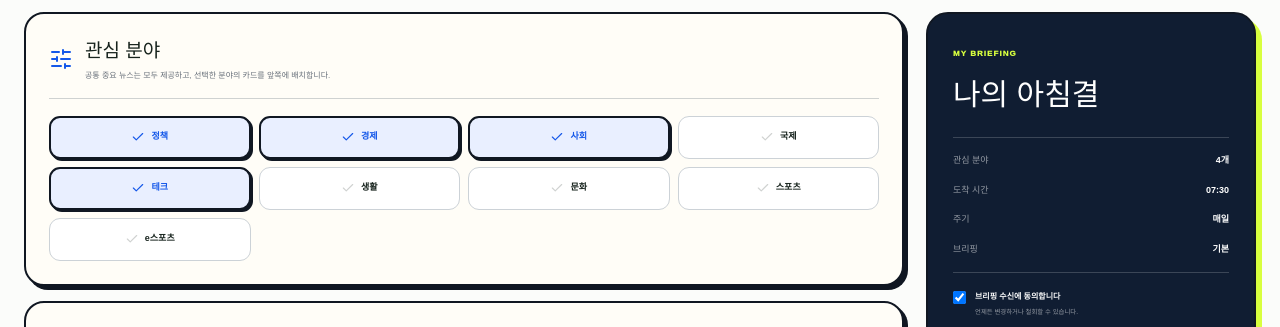
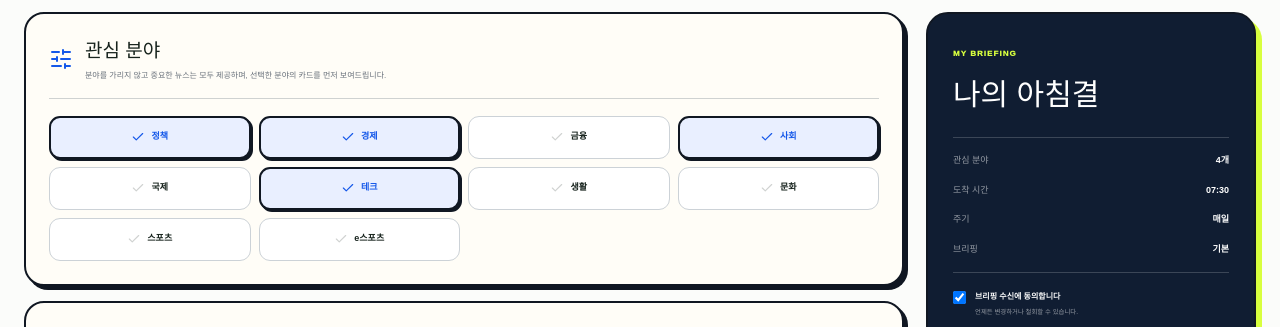
Before and after one commit to boclair98/achim-gyeol, a Next.js app in the folder frontend/: page /preferences in a window 1280 px wide. Shown: the part 502-829 px from the top of the page. Built offline with nearby package versions, Linux system fonts and the light colour scheme; no server answers.

Commit message:
관심 분야 안내와 금융 항목 보강

```diff
--- a/frontend/components/PreferenceCenter.tsx
+++ b/frontend/components/PreferenceCenter.tsx
@@ -6,7 +6,7 @@ import { defaultReaderPreferences, type ReaderPreferences } from "@/lib/experien
 import { deviceHeaders } from "@/lib/device";
 
 const apiBase = process.env.NEXT_PUBLIC_API_BASE_URL ?? "";
-const categories = ["정책", "경제", "사회", "국제", "테크", "생활", "문화", "스포츠", "e스포츠"];
+const categories = ["정책", "경제", "금융", "사회", "국제", "테크", "생활", "문화", "스포츠", "e스포츠"];
 
 export function PreferenceCenter() {
   const [preferences, setPreferences] = useState<ReaderPreferences>(defaultReaderPreferences);
@@ -86,7 +86,7 @@ export function PreferenceCenter() {
     <section className="preference-hero"><span>내 브리핑 설정</span><h1>뉴스가 나를 방해하지 않도록,<br /><em>분량과 관심사를 직접 정합니다.</em></h1><p>관심 분야, 읽을 분량과 알림 여부를 한곳에서 관리합니다. 브리핑은 매일 오전 7시 30분에 도착합니다.</p></section>
     <section className="preference-layout">
       <div className="preference-main">
-        <PreferenceBlock icon={SlidersHorizontal} title="관심 분야" description="공통 중요 뉴스는 모두 제공하고, 선택한 분야의 카드를 앞쪽에 배치합니다."><div className="choice-grid">{categories.map((item) => <button key={item} className={preferences.categories.includes(item) ? "active" : ""} onClick={() => toggle("categories", item)}><Check size={14} />{item}</button>)}</div></PreferenceBlock>
+        <PreferenceBlock icon={SlidersHorizontal} title="관심 분야" description="분야를 가리지 않고 중요한 뉴스는 모두 제공하며, 선택한 분야의 카드를 먼저 보여드립니다."><div className="choice-grid">{categories.map((item) => <button key={item} className={preferences.categories.includes(item) ? "active" : ""} onClick={() => toggle("categories", item)}><Check size={14} />{item}</button>)}</div></PreferenceBlock>
         <PreferenceBlock icon={Clock3} title="도착 일정" description="등록된 기기에는 요일 선택 없이 매일 오전 7시 30분에 브리핑을 보냅니다."><div className="schedule-preference"><input aria-label="매일 고정 도착 시각" type="time" value="07:30" readOnly /></div></PreferenceBlock>
         <PreferenceBlock icon={BellRing} title="읽을 분량" description="아침에 읽고 싶은 설명의 길이를 정합니다."><div className="digest-options">{(["compact", "standard", "deep"] as const).map((size) => <button key={size} className={preferences.digestSize === size ? "active" : ""} onClick={() => setPreferences({ ...preferences, digestSize: size })}><strong>{size === "compact" ? "빠르게" : size === "standard" ? "기본" : "깊게"}</strong><span>{size === "compact" ? "결론 중심" : size === "standard" ? "핵심 내용 포함" : "원문까지 자세히"}</span></button>)}</div></PreferenceBlock>
       </div>
```
